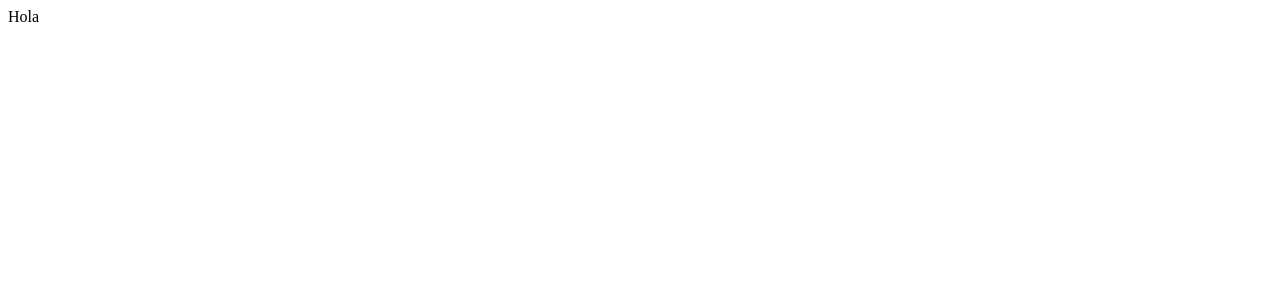
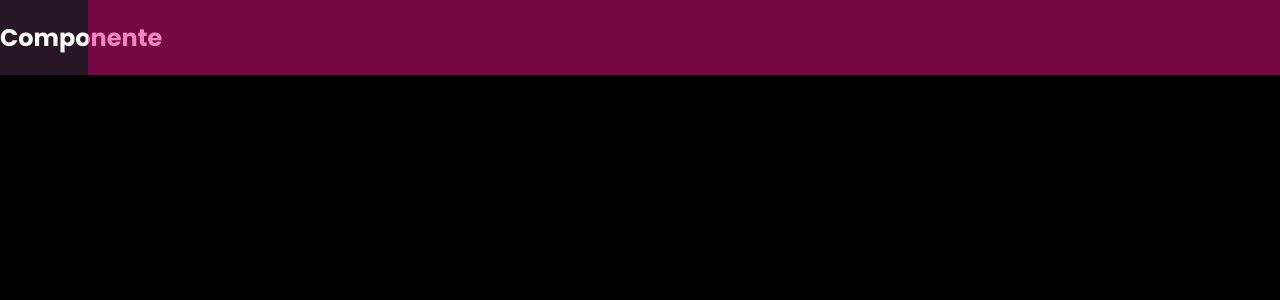
Before and after one commit to prevostocp/post-react, a React (Vite) app: page / in a window 1280 px wide. Shown: the top 300 px of the page. Built offline with nearby package versions, Linux system fonts and the light colour scheme.

Commit message:
Agregando estilos globales, primer maquetado, definiendo secciones

```diff
--- a/index.html
+++ b/index.html
@@ -4,6 +4,9 @@
     <meta charset="UTF-8" />
     <link rel="icon" type="image/svg+xml" href="/ada369logo.svg" />
     <meta name="viewport" content="width=device-width, initial-scale=1.0" />
+    <style>
+       @import url("https://fonts.googleapis.com/css2?family=Poppins:wght@200;300;400;500;600;700;800;900&display=swap");
+    </style>
     <title>Post247 - Versión 2025.01.001</title>
   </head>
   <body>
--- a/src/App.jsx
+++ b/src/App.jsx
@@ -1,10 +1,50 @@
+import styled from "styled-components"
+import { GlobalStyles, MyRoutes, Sidebar } from "./index"
+import { Device } from "./styles/breakpoints"
 
 function App() {
   return (
     <>
-      <span>Hola</span>
+     <Container>
+      <GlobalStyles />
+      <section className="contentSidebar" ><Sidebar /></section>
+      <section className="contentMenuambur" >Menu ambur</section>
+      <section className="contentRouters" >{<MyRoutes />}</section>
+
+     </Container>
     </>
   )
 }
 
+const Container = styled.main`
+  display: grid;
+  grid-template-columns: 1fr;
+  background: black;
+  .contentSidebar {
+    display: none;
+    background-color: rgb(78,45,71,0.5)
+  }
+  .contentMenuambur {
+    position: absolute;
+    background-color: rgb(13,241,215,0.5)
+  }
+  .contentRouters {
+    background-color: rgb(231,13,136,0.5);
+    grid-column: 1;
+    width: 100%;
+  }
+  @media ${Device.tablet} {
+    grid-template-columns: 88px 1fr;
+    .contentSidebar {
+      display: initial;
+    }
+    .contentMenuambur {
+      display: none;
+    }
+    .contentRouters {
+      grid-column: 2;
+    }
+  }
+`;
+
 export default App
--- /dev/null
+++ b/src/components/organismos/sidebar/Sidebar.jsx
@@ -0,0 +1,9 @@
+import styled from "styled-components";
+export function Sidebar() {
+  return (<Container>
+<h1>Componente</h1>
+  </Container>);
+}
+const Container =styled.div`
+
+`
--- /dev/null
+++ b/src/components/templates/HomeTemplate.jsx
@@ -0,0 +1,9 @@
+import styled from "styled-components";
+export function HomeTemplate() {
+  return (<Container>
+<h1>Home Template</h1>
+  </Container>);
+}
+const Container =styled.div`
+
+`
--- /dev/null
+++ b/src/pages/Home.jsx
@@ -0,0 +1,5 @@
+import { HomeTemplate } from "../index"
+
+export function Home() {
+  return (<HomeTemplate />);
+}
--- /dev/null
+++ b/src/routers/routes.jsx
@@ -0,0 +1,10 @@
+import { Routes, Route, BrowserRouter } from "react-router-dom"
+import { Home } from "../index"
+
+export function MyRoutes() {
+    <BrowserRouter>
+        <Routes>
+            <Route path="/" element={<Home />} />
+        </Routes>
+    </BrowserRouter>
+}
--- a/src/styles/GlobalStyles.jsx
+++ b/src/styles/GlobalStyles.jsx
@@ -1 +1,15 @@
 import { createGlobalStyle} from "styled-components"
+
+export const GlobalStyles = createGlobalStyle`
+
+
+    body {
+        margin: 0;
+        padding: 0;
+        box-sizing: border-box;
+        background-color: black;
+        font-family: "Poppins", sans-serif;
+        color: #fff;
+    }
+
+`
--- /dev/null
+++ b/src/styles/breakpoints.jsx
@@ -0,0 +1,12 @@
+const sizes = {
+  mobile: "576px",
+  tablet: "768px",
+  laptop: "992px",
+  desktop: "1200px",
+};
+export const Device = {
+  mobile: `(min-width: ${sizes.mobile})`,
+  tablet: `(min-width: ${sizes.tablet})`,
+  laptop: `(min-width: ${sizes.laptop})`,
+  desktop: `(min-width: ${sizes.desktop})`,
+};
```
Also changed, not shown: src/index.js (added, +8 -0 lines).
